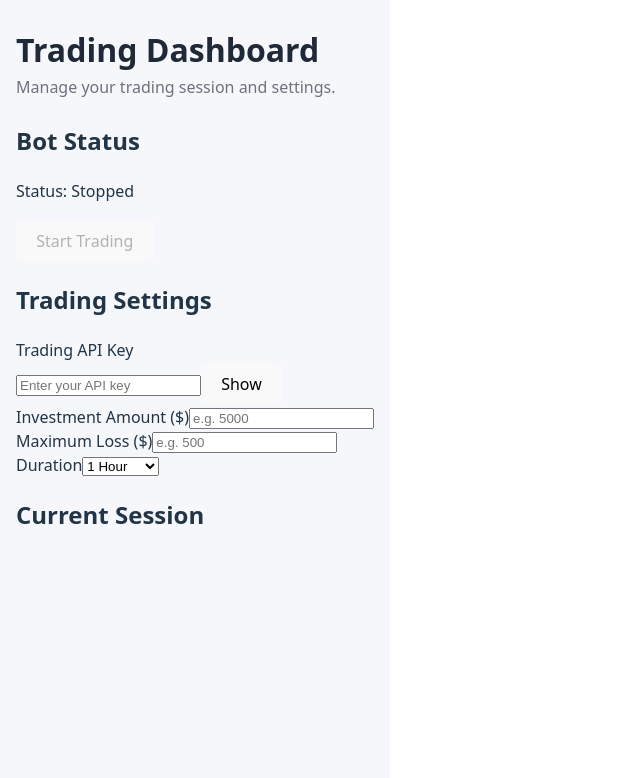
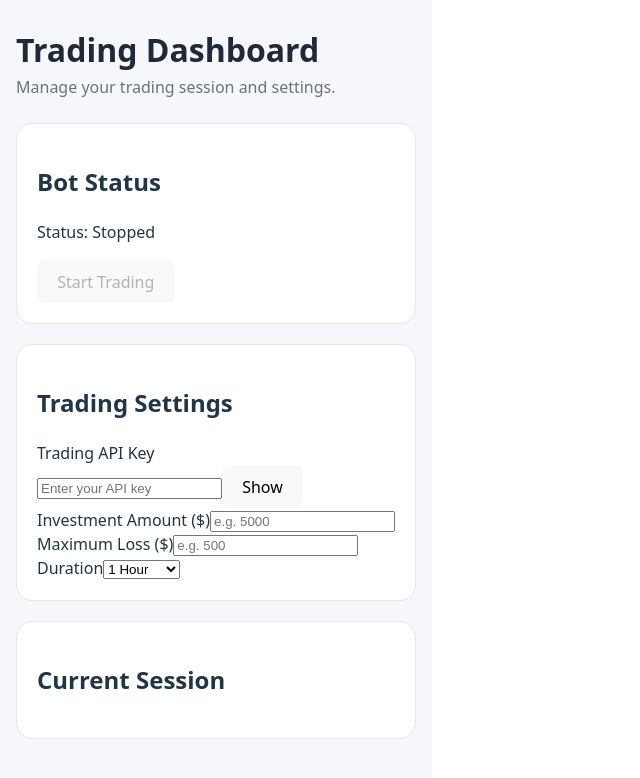
Before and after one commit to stefan18-ux/tradingbot, a React (Vite) app in the folder frontend/: page / in a window 1280 px wide. Shown: the top 778 px of the page, without its empty margins (0-640 px from the left). Built offline with nearby package versions, Linux system fonts and the light colour scheme.

Commit message:
style sections as cards

```diff
--- a/frontend/src/pages/TradingDashboard.css
+++ b/frontend/src/pages/TradingDashboard.css
@@ -23,3 +23,11 @@
   margin: 0;
   color: #6b7280;
 }
+
+.card {
+  background: white;
+  border: 1px solid #e5e7eb;
+  border-radius: 16px;
+  padding: 20px;
+  margin-bottom: 20px;
+}
--- a/frontend/src/pages/TradingDashboard.tsx
+++ b/frontend/src/pages/TradingDashboard.tsx
@@ -42,7 +42,7 @@ export function TradingDashboard() {
                         <p>Manage your trading session and settings.</p>
                     </header>
 
-                    <section>
+                    <section className="card">
                         <h2>Bot Status</h2>
 
                         <p>
@@ -57,7 +57,7 @@ export function TradingDashboard() {
                         </button>
                     </section>
 
-                    <section>
+                    <section className="card">
                         <h2>Trading Settings</h2>
 
                         <div>
@@ -129,7 +129,7 @@ export function TradingDashboard() {
 
                     </section>
 
-                    <section>
+                    <section className="card">
                         <h2>Current Session</h2>
                     </section>
                 </div>
```
